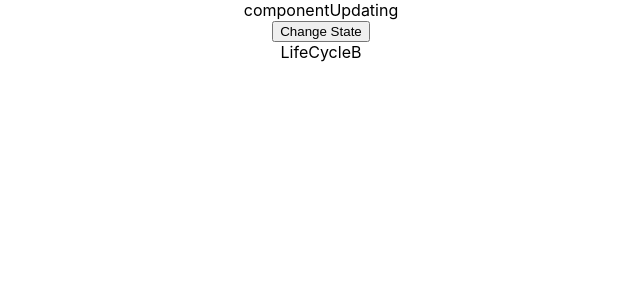
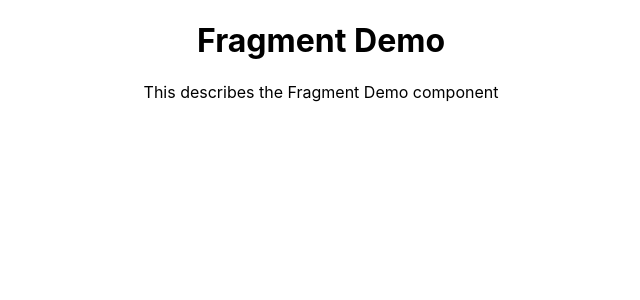
Before and after one commit to mehedimahid/React-JS, a React (Create React App) app in the folder my-app/: page / in a window 1280 px wide. Shown: the top 300 px of the page, without its empty margins (319-959 px from the left). Built offline with nearby package versions, Linux system fonts and the light colour scheme.

Commit message:
Fragment demo

```diff
--- a/my-app/src/App.js
+++ b/my-app/src/App.js
@@ -20,6 +20,7 @@
 import Form from "./component/Form";
 import LifeCycleA from "./component/LifeCycle/LifeCycleA";
 import ComponentUpdate from "./component/LifeCycle/ComponentUpdate";
+import FragmentDemo from "./component/Fragment/FragmentDemo";
 
 function App() {
   return (
@@ -39,7 +40,8 @@
       <h2 className={styles.success}>Success</h2> */}
       {/* <Form /> */}
       {/* <LifeCycleA /> */}
-      <ComponentUpdate />
+      {/* <ComponentUpdate /> */}
+      <FragmentDemo />
     </div>
   );
 }
--- /dev/null
+++ b/my-app/src/component/Fragment/FragmentDemo.js
@@ -0,0 +1,12 @@
+import React from "react";
+
+function FragmentDemo() {
+  return (
+    <React.Fragment>
+      <h1>Fragment Demo</h1>
+      <p>This describes the Fragment Demo component</p>
+    </React.Fragment>
+  );
+}
+
+export default FragmentDemo;
```
